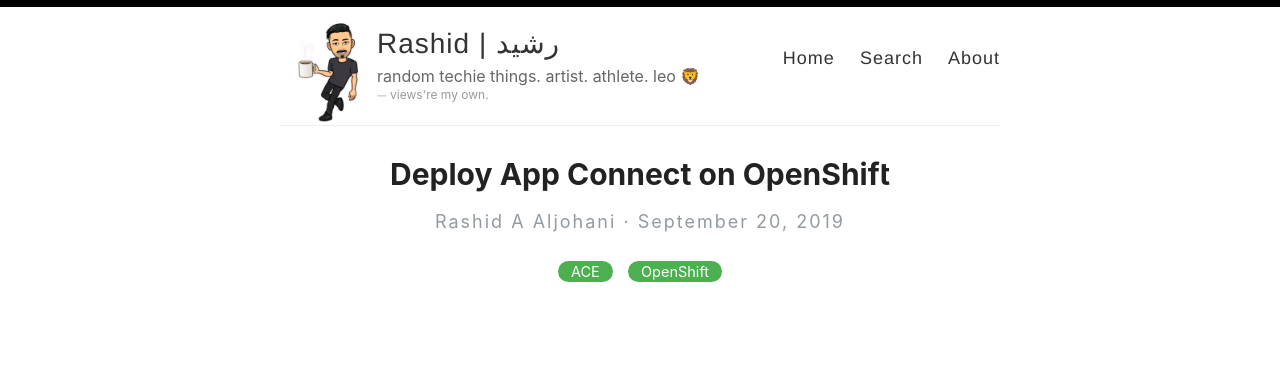
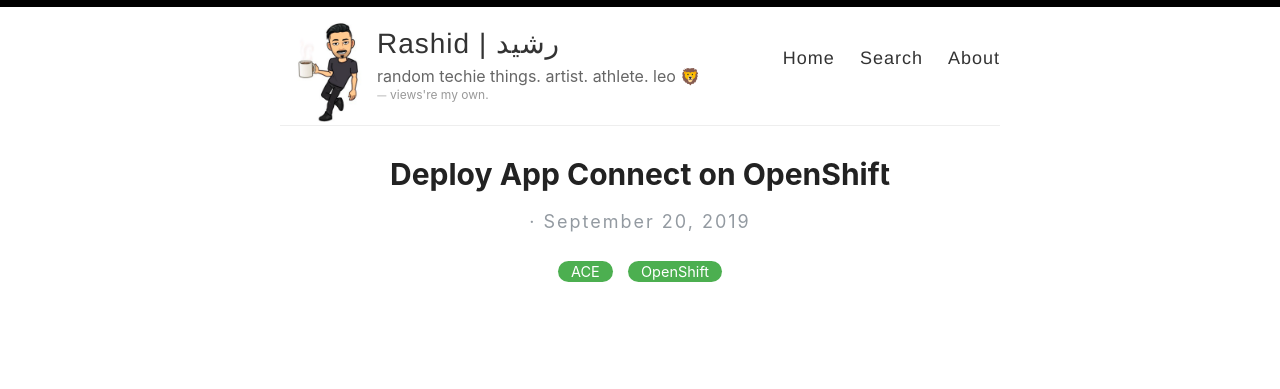
Before and after one commit to RashidAljohani/localhost, a Jekyll site: the page built from _posts/2019-9-20-ace-openshift.md, in a window 1280 px wide. Shown: the top 389 px of the page. Built offline with Jekyll 4.4.1, drawn with Linux system fonts in a browser that asks for light colours; comment, search, counter and statistics services are not loaded.

Commit message:
update post template

```diff
--- a/_layouts/post.html
+++ b/_layouts/post.html
@@ -6,7 +6,11 @@
   <h1>{{ page.title }}</h1>
 
   <div>
-    <p class="author_title">{{site.author}}  ·  {{ page.date | date: "%B %e, %Y" }}</p>
+      {% if post.author-url %}
+      <p class="author_title"><a href="{% post.author-url %}">{{post.author}}</a>  ·  {{ page.date | date: "%B %e, %Y" }}</p>
+      {% else %}
+      <p class="author_title">{{post.author}}  ·  {{ page.date | date: "%B %e, %Y" }}</p>
+      {% endif %}
     {% if page.last_modified_at %}
     <p class="author_title" datetime="{{ page.last_modified_at | date_to_xmlschema }}">(Updated: {{ page.last_modified_at | date: "%b %-d, %Y" }})</p>
     {% endif %}
```
Also changed, not shown: _posts/2019-8-12-code-snippets.md (+2 -0 lines), _posts/2019-9-20-ace-openshift.md (+1 -0 lines).
